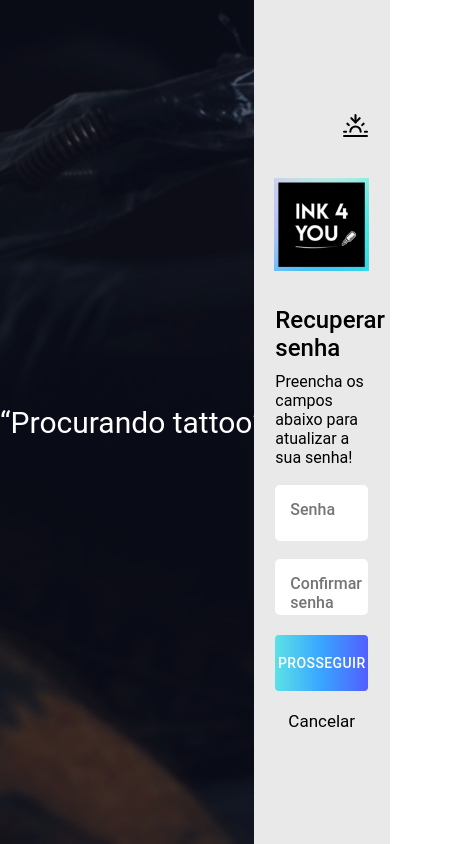
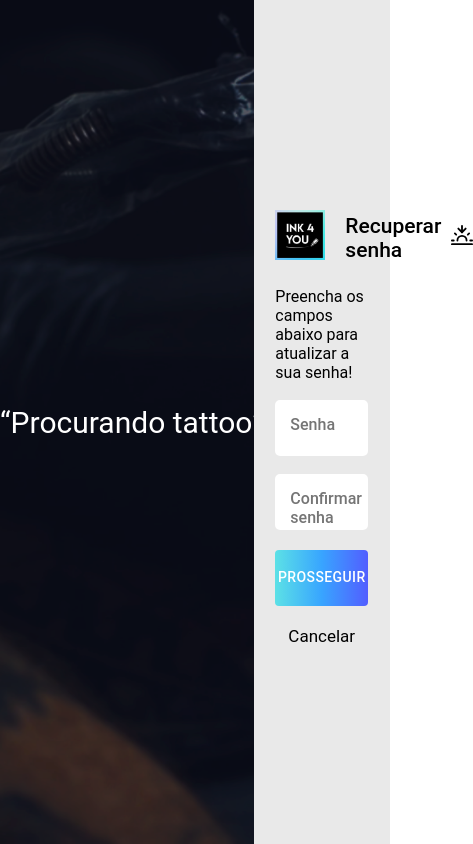
Before and after one commit to Ink4You/Ink4You-Web, a React (Create React App) app: page /PasswordRecuperation in a window 390 px wide. Shown: the whole page, 473 px wide, since content can reach past the window. Built offline with nearby package versions, Linux system fonts and the light colour scheme.

Commit message:
feat: responsivizing register screen

```diff
--- a/src/components/FormHeader/index.jsx
+++ b/src/components/FormHeader/index.jsx
@@ -6,9 +6,14 @@ import EveningIcon from '../../img/sunset.svg'
 function FormHeader(props) {
     return (
         <div className="form-header">
-            <img src={EveningIcon} alt="Trocar tema" />
-            <img src={Logo} alt="Logo do Ink4You" />
-            <p>{props.text}</p>
+            <div className="brand-and-step">
+                <div>
+                    <img src={Logo} alt="Logo do Ink4You" />
+                    <p>{props.text}</p>
+                </div>
+                <img src={EveningIcon} alt="Trocar tema" />
+            </div>
+
             {props.description &&
                 <span>{props.description}</span>
             }
--- a/src/components/FormHeader/styles.css
+++ b/src/components/FormHeader/styles.css
@@ -1,18 +1,6 @@
 .form-header {
     display: flex;
     flex-direction: column;
-}
-
-.form-header img:first-child {
-    width: 25px;
-    align-self: flex-end;
-    cursor: pointer;
-}
-
-.form-header img:nth-child(2) {
-    width: 110px;
-    align-self: center;
-    margin: 40px 0px 20px 0px;
 }
 
 .form-header p {
@@ -22,12 +10,56 @@
     margin: 15px 0px 10px 0px;
 }
 
+.brand-and-step {
+    display: flex;
+    flex-direction: column-reverse;
+    justify-content: center;
+}
+
+.brand-and-step img:nth-child(1) {
+    width: 110px;
+    align-self: center;
+    margin: 40px 0px 20px 0px;
+}
+
+.brand-and-step img:last-child {
+    width: 22px;
+    align-self: flex-end;
+    cursor: pointer;
+}
+
+.brand-and-step div {
+    display: flex;
+    flex-direction: column;
+}
+
 @media (max-width: 1366px) {
-    .form-header img:nth-child(2) {
-        width: 95px;
+    .brand-and-step {
+        flex-direction: row;
+        align-items: center;
+        justify-content: space-evenly;
+        margin-bottom: 15px;
+    }
+
+    .brand-and-step div {
+        flex-direction: row;
+    }
+
+    .brand-and-step img:nth-child(1) {
+        width: 50px;
+        margin-top: 5px;
+        margin-bottom: 5px;
+    }
+
+    .brand-and-step img:last-child {
+        align-self: unset;
+        margin-left: 10px;
     }
 
     .form-header p {
-        font-size: 24px;
+        font-size: 21px;
+        margin-left: 20px;
+        align-self: center;
     }
+
 }
```
